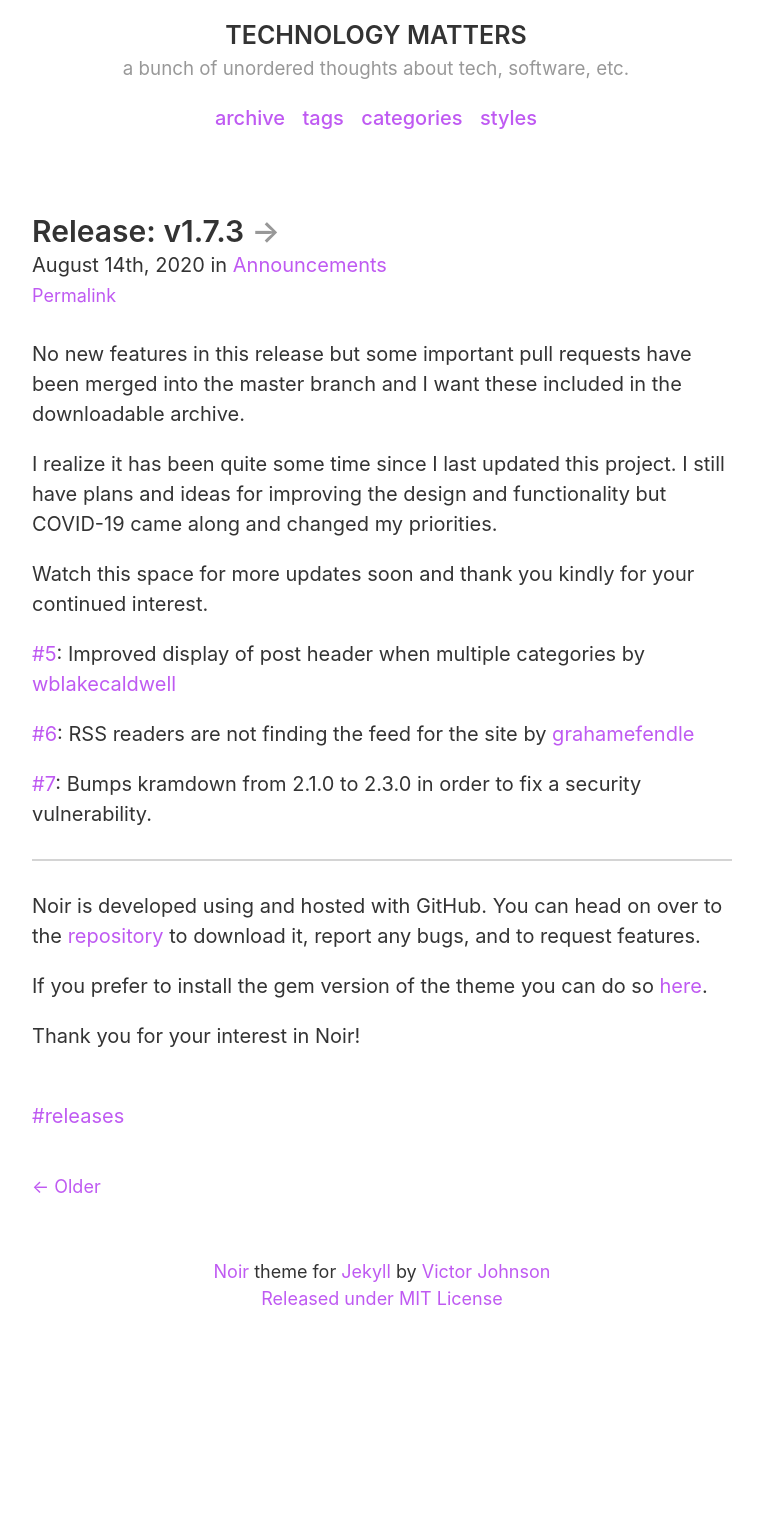
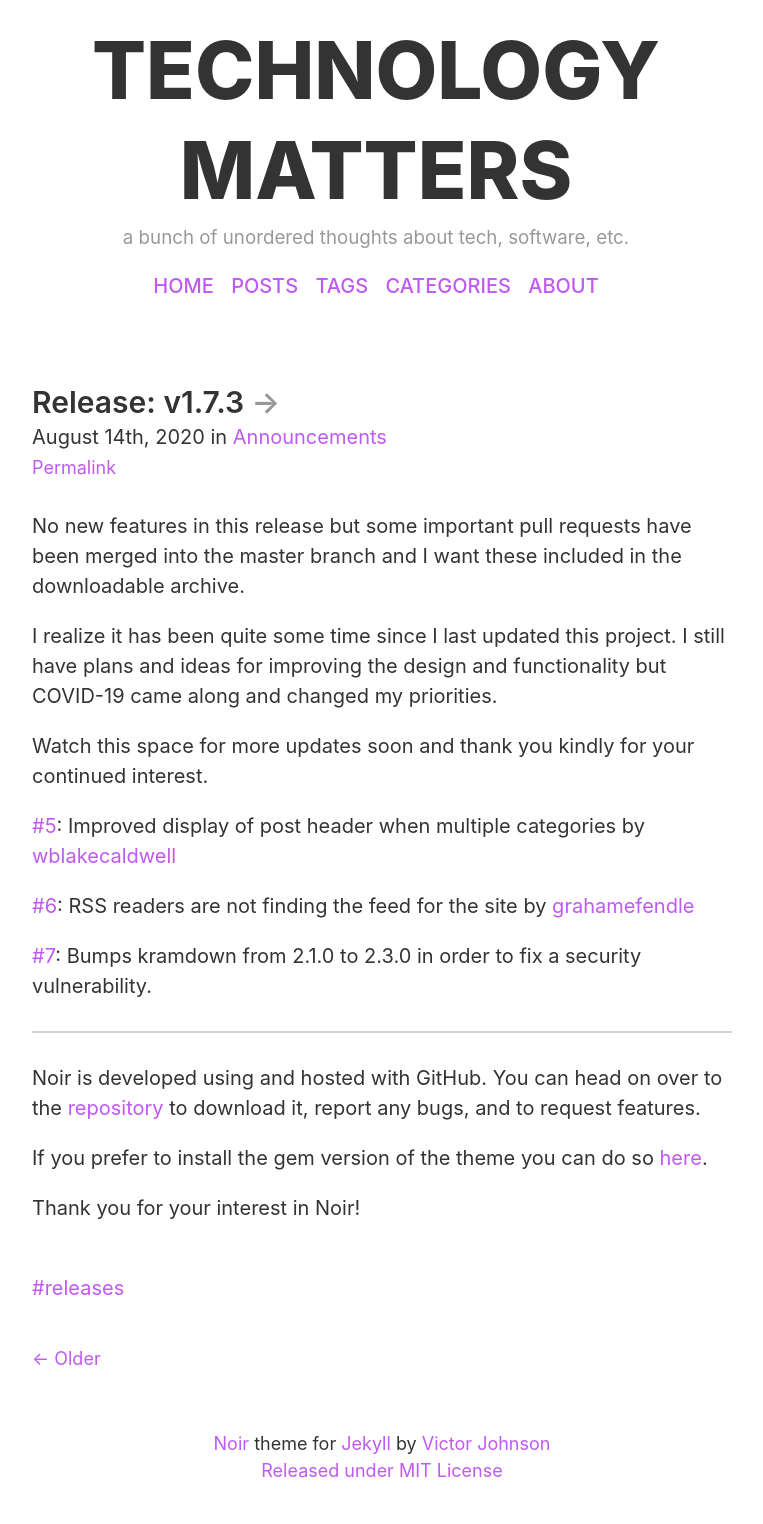
Before and after one commit to bruno-brant/HeavyStorm.github.io, a Jekyll site: the page built from index.html, in a window 1280 px wide. Shown: the whole page, without its empty margins (258-1021 px from the left). Built offline with Jekyll 4.4.1, drawn with Linux system fonts in a browser that asks for light colours; the list of posts is cut into pages by our own code; before the commit the page ends 1352 px from its top, so only the background shows below that.

Commit message:
layout(navbar): new navigation
Change the masthead leayout as well as correcting the navbar links

```diff
--- a/_layouts/default.html
+++ b/_layouts/default.html
@@ -13,17 +13,18 @@ layout: compress
     <header class="masthead">
 
       <h3 class="masthead-title">
-          <a href="{{ site.baseurl }}/" title="Home">{{ site.title }}</a><br>
+        <a href="{{ site.baseurl }}/" title="Home" class="masthead-title-main">{{ site.title }}</a><br>
         <small>{{ site.tagline }}</small>
       </h3>
 
       <!-- Change navigation links here -->
       <div class="navigation">
         <ul id="navigation-list">
-		<li><a href="/archive/">archive</a></li>
-		<li><a href="/tags/">tags</a></li>
-		<li><a href="/categories/">categories</a></li>
-		<li><a href="/styles/">styles</a></li>
+          <li><a href="/">HOME</a></li>
+          <li><a href="/archive/">POSTS</a></li>
+          <li><a href="/tags/">TAGS</a></li>
+          <li><a href="/categories/">CATEGORIES</a></li>
+          <li><a href="/about/">ABOUT</a></li>
         </ul>
       </div>
 
@@ -34,20 +35,24 @@ layout: compress
     </main>
 
     <footer class="footer">
-        <p><a href="https://github.com/essentialenemy/noir/">Noir</a> theme for <a href="https://jekyllrb.com/">Jekyll</a> by <a href="https://essentialenemy.com/">Victor Johnson</a>
+      <p><a href="https://github.com/essentialenemy/noir/">Noir</a> theme for <a href="https://jekyllrb.com/">Jekyll</a>
+        by <a href="https://essentialenemy.com/">Victor Johnson</a>
         <br><a href="https://github.com/essentialenemy/noir/blob/master/LICENSE.md">Released under MIT License</a></p>
     </footer>
   </div>
 
   {% if site.ga_analytics %}
   <script>
-       (function(i,s,o,g,r,a,m){i['GoogleAnalyticsObject']=r;i[r]=i[r]||function(){
-       (i[r].q=i[r].q||[]).push(arguments)},i[r].l=1*new Date();a=s.createElement(o),
-       m=s.getElementsByTagName(o)[0];a.async=1;a.src=g;m.parentNode.insertBefore(a,m)
-       })(window,document,'script','https://www.google-analytics.com/analytics.js','ga');
+    (function (i, s, o, g, r, a, m) {
+      i['GoogleAnalyticsObject'] = r; i[r] = i[r] || function () {
+        (i[r].q = i[r].q || []).push(arguments)
+      }, i[r].l = 1 * new Date(); a = s.createElement(o),
+        m = s.getElementsByTagName(o)[0]; a.async = 1; a.src = g; m.parentNode.insertBefore(a, m)
+    })(window, document, 'script', 'https://www.google-analytics.com/analytics.js', 'ga');
     ga('create', '{{ site.ga_analytics }}', 'auto');
     ga('send', 'pageview');
   </script>
   {% endif %}
 </body>
+
 </html>
--- a/_sass/_masthead.scss
+++ b/_sass/_masthead.scss
@@ -32,11 +32,17 @@
   }
 }
 
+.masthead-title-main {
+  font-size: 120px;
+  font-weight: 800;
+}
+
 .navigation {
   display: block;
   font-size: 100%;
   font-weight: 500;
   color: $midnight-text-color;
+  border-bottom: 3px solid white;
 
 @media (prefers-color-scheme: dark) {
   color: $midnight-text-color-dark;
@@ -55,3 +61,10 @@ ul#navigation-list {
 	margin: 0;
     }
 }
+
+.masthead-title a {
+  font-size: 80px;
+  font-variant: normal;
+  font-stretch: normal;
+  font-weight: 800;
+}
```
Lines whose indentation alone changed are shown as unchanged.
